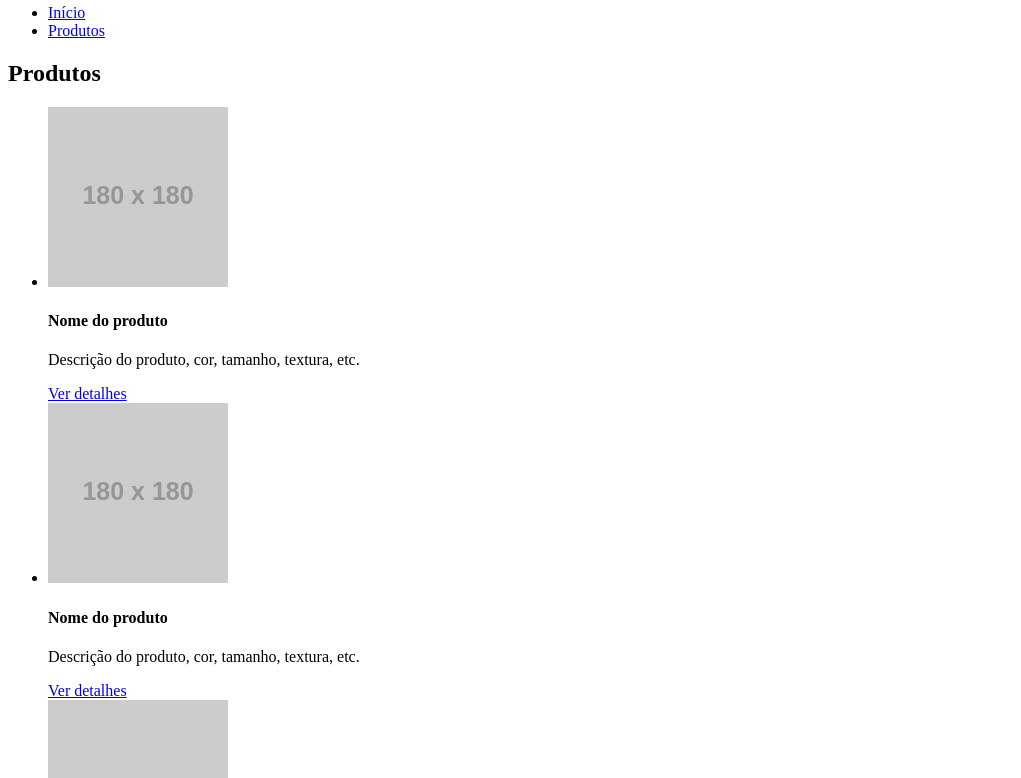
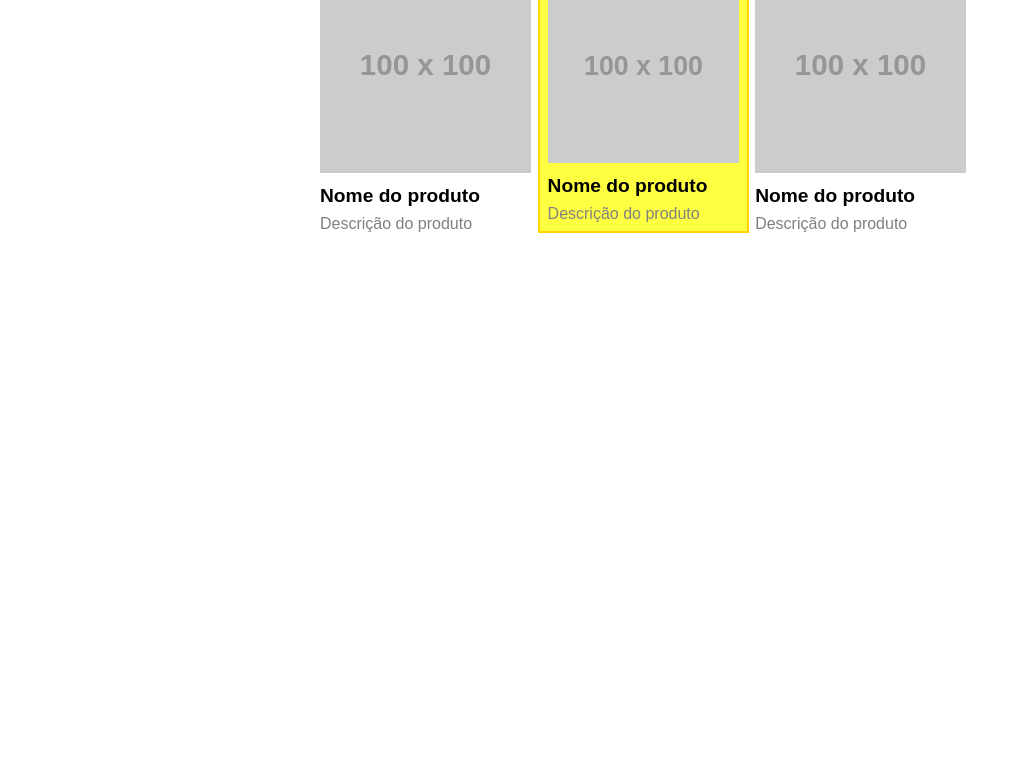
Before and after one commit to vithorDeveloper/EBAC_cursoFront-end, a website: page src/index.html in a window 1280 px wide. Shown: the part 94-872 px from the top of the page, without its empty margins (0-1021 px from the left). After the commit the page ends 800 px from the top, so only its background shows below. Drawn offline with Linux system fonts and the light colour scheme; placeholder pictures from the web are drawn by us.

Commit message:
first commit

```diff
--- a/src/config/mapa.less
+++ /dev/null
@@ -1,6 +0,0 @@
-#colors() {
-  corDeFundo:#f5f6fa;
-  corFundoHeader: #182C61;
-  corDeTexto: #fff;
-  corButton: #44bd32;
-}
--- a/src/config/reset.less
+++ /dev/null
@@ -1,6 +0,0 @@
-*{
-  margin: 0;
-  padding: 0;
-  box-sizing: border-box;
-  font-family: Roboto, sans-serif;
-}
--- a/src/index.html
+++ b/src/index.html
@@ -4,78 +4,32 @@
     <meta charset="UTF-8">
     <meta http-equiv="X-UA-Compatible" content="IE=edge">
     <meta name="viewport" content="width=device-width, initial-scale=1.0">
-    <title>Document</title>
-    <link rel="preconnect" href="https://fonts.googleapis.com">
-    <link rel="preconnect" href="https://fonts.gstatic.com" crossorigin>
-    <link href="https://fonts.googleapis.com/css2?family=Roboto:wght@400;700&display=swap" rel="stylesheet">
-    <link rel="stylesheet" href="@@ENDERECO_DO_CSS">
+    <title>Exercício boas práticas de CSS</title>
+    <link rel="stylesheet" href="../build/styles.css">
 </head>
 <body>
-    <header>
-        <div class="container">
-            <div class="branding">
-                <img src="https://via.placeholder.com/120x70" />
-            </div>
-            <nav>
-                <ul class="menu">
-                    <li>
-                        <a href="#">Início</a>
-                    </li>
-                    <li>
-                        <a href="#">Produtos</a>
-                    </li>
-                </ul>
-            </nav>
+    <div class="produtos">
+        <div class="produto">
+            <img class="produto__imagem" src="https://via.placeholder.com/100x100">
+            <h4 class="produto__nome">Nome do produto</h4>
+            <p class="produto__descricao">
+                Descrição do produto
+            </p>
         </div>
-    </header>
-    <section>
-        <div class="container">
-            <h2>Produtos</h2>
-            <ul class="products">
-                <li class="product-item">
-                    <img src="https://via.placeholder.com/180x180" />
-                    <h4>Nome do produto</h4>
-                    <p>
-                        Descrição do produto, cor, tamanho, textura, etc.
-                    </p>
-                    <a href="#" class="product-button">
-                        Ver detalhes
-                    </a>
-                </li>
-                <li class="product-item">
-                    <img src="https://via.placeholder.com/180x180" />
-                    <h4>Nome do produto</h4>
-                    <p>
-                        Descrição do produto, cor, tamanho, textura, etc.
-                    </p>
-                    <a href="#" class="product-button">
-                        Ver detalhes
-                    </a>
-                </li>
-                <li class="product-item">
-                    <img src="https://via.placeholder.com/180x180" />
-                    <h4>Nome do produto</h4>
-                    <p>
-                        Descrição do produto, cor, tamanho, textura, etc.
-                    </p>
-                    <a href="#" class="product-button">
-                        Ver detalhes
-                    </a>
-                </li>
-                <li class="product-item">
-                    <img src="https://via.placeholder.com/180x180" />
-                    <h4>Nome do produto</h4>
-                    <p>
-                        Descrição do produto, cor, tamanho, textura, etc.
-                    </p>
-                    <a href="#" class="product-button">
-                        Ver detalhes
-                    </a>
-                </li>
-            </ul>
+        <div class="produto produto__destaque--active">
+            <img class="produto__imagem" src="https://via.placeholder.com/100x100">
+            <h4 class="produto__nome">Nome do produto</h4>
+            <p class="produto__descricao">
+                Descrição do produto
+            </p>
         </div>
-    </section>
-
-    <script src="@@ENDERECO_DO_JS"></script>
+        <div class="produto">
+            <img class="produto__imagem" src="https://via.placeholder.com/100x100">
+            <h4 class="produto__nome">Nome do produto</h4>
+            <p class="produto__descricao">
+                Descrição do produto
+            </p>
+        </div>
+    </div>
 </body>
 </html>
--- a/src/listaDeProdutos/produtos.less
+++ /dev/null
@@ -1,30 +0,0 @@
-@import "../config/mapa";
-
-.products {
-  margin-top: 40px;
-  display: grid;
-  grid-template-columns: repeat(3, 32.66%);
-  column-gap: 1%;
-  row-gap: 4%;
-  width: 100%;
-
-  img {
-    width: 100%;
-    border-radius: 16px;
-  }
-
-  .product-button {
-    display: block;
-    background-color: #colors[corButton];
-    color: #colors[corDeTexto];
-    text-align: center;
-    padding: 8px 0;
-    border-radius: 8px;
-    margin-top: 8px;
-    text-decoration: none;
-
-    &:hover {
-      background-color: #4cd167;
-    }
-  }
-}
--- a/src/navbar/menu.less
+++ /dev/null
@@ -1,15 +0,0 @@
-@import "../config/mapa";
-
-.menu {
-  display: flex;
-
-  li {
-    font-weight: bold;
-    margin-left: 24px;
-
-    a {
-      color: #colors[corDeTexto];
-      text-decoration: none;
-    }
-  }
-}
--- a/src/styles/style.less
+++ /dev/null
@@ -1,61 +0,0 @@
-@import "../config/reset";
-@import "../config/mapa";
-@import "../listaDeProdutos/produtos";
-@import "../navbar/menu";
-
-@BreakpointMobile: ~"(max-width: 767px)";
-@BreakpointTablet: ~"(max-width: 1023px)";
-
-body {
-  background-color: #colors[corDeFundo];
-}
-
-li {
-  list-style: none;
-}
-
-.container {
-  max-width: 1024px;
-  width: 100%;
-  margin: 0 auto;
-}
-
-header {
-  background-color: #colors[corFundoHeader];
-  position: sticky;
-  top: 0;
-  left: 0;
-
-  .container{
-    display: flex;
-    justify-content: space-between;
-    align-items: center;
-    padding: 16px 0;
-  }
-}
-
-section {
-  padding: 56px 0;
-}
-
-@media @BreakpointTablet {
-  .container {
-      max-width: 80%;
-  }
-
-  .products {
-      grid-template-columns: repeat(2, 48.5%);
-      column-gap: 3%;
-  }
-}
-
-@media @BreakpointMobile {
-
-  .products {
-      display: block;
-  }
-
-  .product-item  {
-      margin-bottom: 32px;
-  }
-}
--- /dev/null
+++ b/src/styles/style.scss
@@ -0,0 +1,40 @@
+$corTextoDescrição: gray;
+$corBorderDestaque: gold;
+$corFundoDestaque: #ffff42;
+
+* {
+  margin: 0;
+  padding: 0;
+  font-family: sans-serif;
+}
+
+.produtos {
+  max-width: 640px;
+  width: 100%;
+  margin: 56px auto;
+  display: grid;
+  grid-template-columns: 33% 33% 33%;
+  grid-column-gap: 1%;
+}
+
+.produto {
+
+  &__imagem {
+    width: 100%;
+  }
+
+  &__nome {
+    font-size: 1.2em;
+    margin: 8px 0;
+  }
+
+  &__descricao {
+    color: $corTextoDescrição;
+  }
+
+  &__destaque--active{
+    border: 2px solid $corBorderDestaque;
+    padding: 8px;
+    background-color: $corFundoDestaque;
+  }
+}
```
Also changed, not shown: Gruntfile.js (deleted, +0 -114 lines), dev/index.html (deleted, +0 -81 lines), package.json (+4 -14 lines), src/script.js (deleted, +0 -7 lines), build/index.html (deleted), build/scripts/script.min.js (deleted), build/styles.css (added), build/styles/style.min.css (deleted), dev/styles/style.css (deleted), 3 other files.
